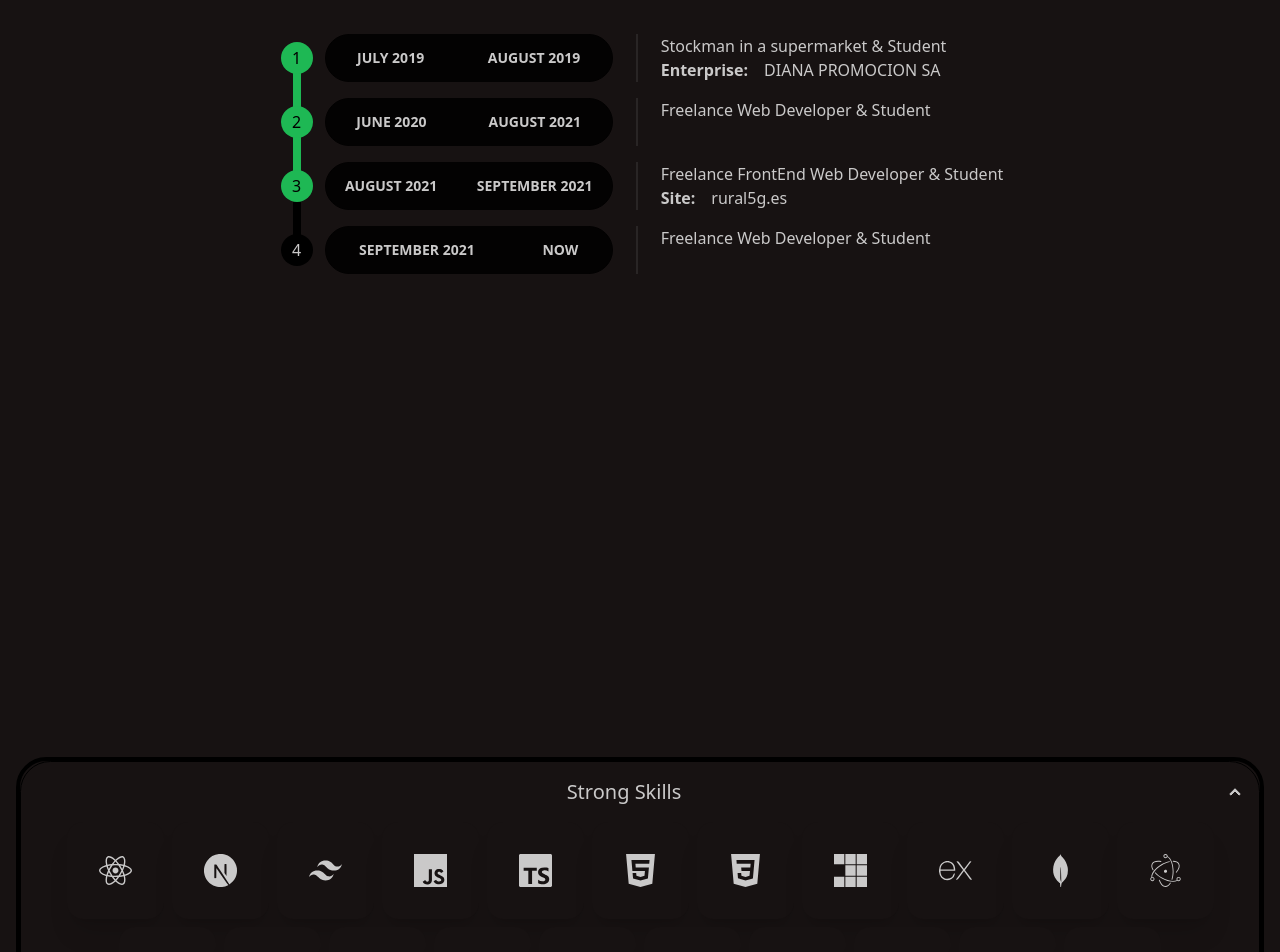
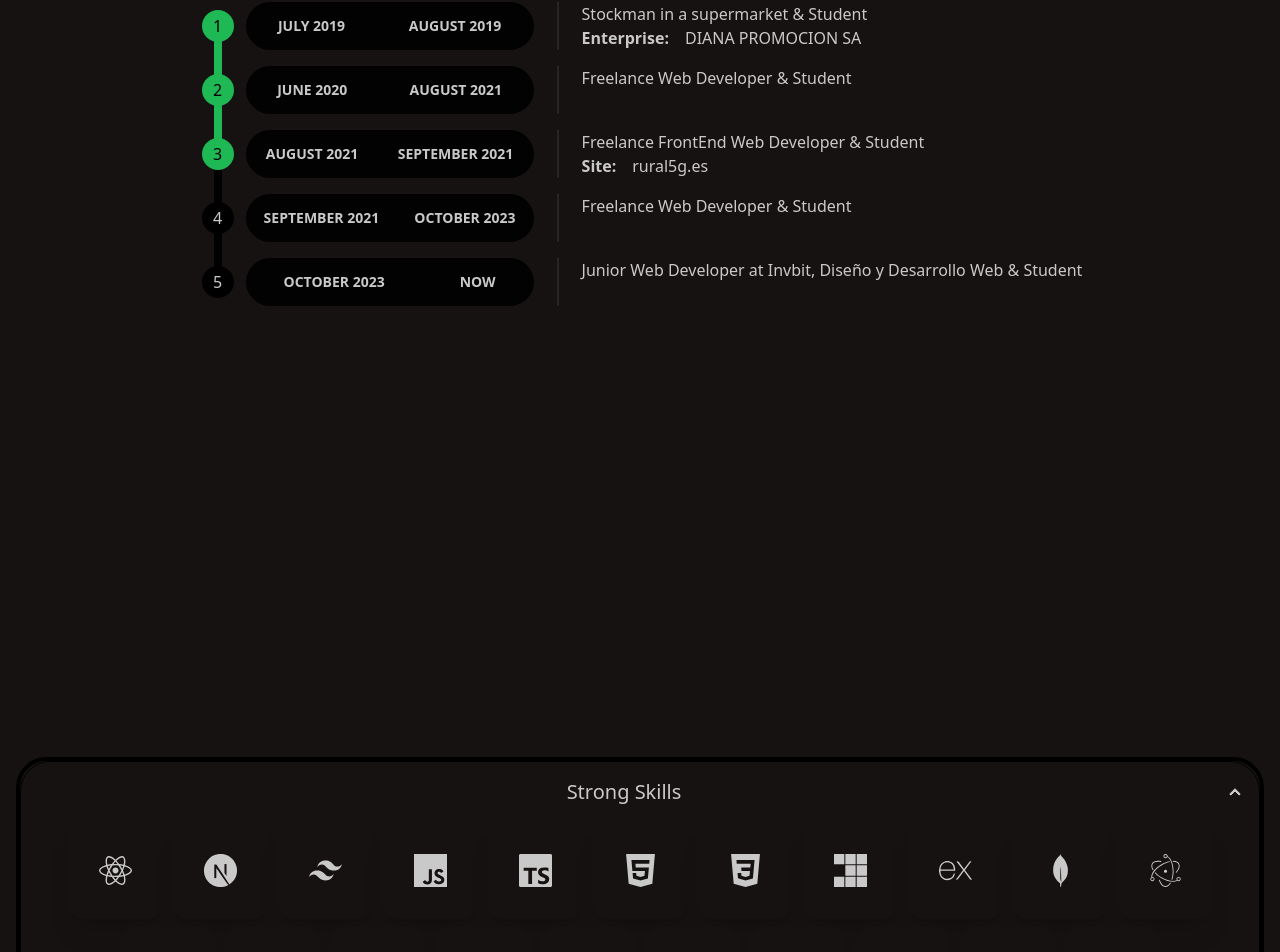
Before and after one commit to StephanJ98/cv, a React (Vite) app: page / in a window 1280 px wide. Shown: the part 2158-3110 px from the top of the page. Built offline with nearby package versions, Linux system fonts and the light colour scheme.

Commit message:
Update Experiences.tsx

```diff
--- a/src/components/Body/Experiences.tsx
+++ b/src/components/Body/Experiences.tsx
@@ -53,11 +53,23 @@ const Experiences = () => {
                             <div className="flex flex-col w-full lg:flex-row">
                                 <div className="join w-72" >
                                     <button className="btn join-item flex-auto">September 2021</button>
+                                    <button className="btn join-item flex-auto">October 2023</button>
+                                </div >
+                                <div className="divider lg:divider-horizontal"></div>
+                                <div className="grid text-left">
+                                    <p className="flex w-full">Freelance Web Developer & Student</p>
+                                </div>
+                            </div>
+                        </li>
+                      <li className="step">
+                            <div className="flex flex-col w-full lg:flex-row">
+                                <div className="join w-72" >
+                                    <button className="btn join-item flex-auto">October 2023</button>
                                     <button className="btn join-item flex-auto">Now</button>
                                 </div >
                                 <div className="divider lg:divider-horizontal"></div>
                                 <div className="grid text-left">
-                                    <p className="flex w-full">Freelance Web Developer & Student</p>
+                                    <p className="flex w-full">Junior Web Developer at Invbit, Diseño y Desarrollo Web & Student</p>
                                 </div>
                             </div>
                         </li>
```
